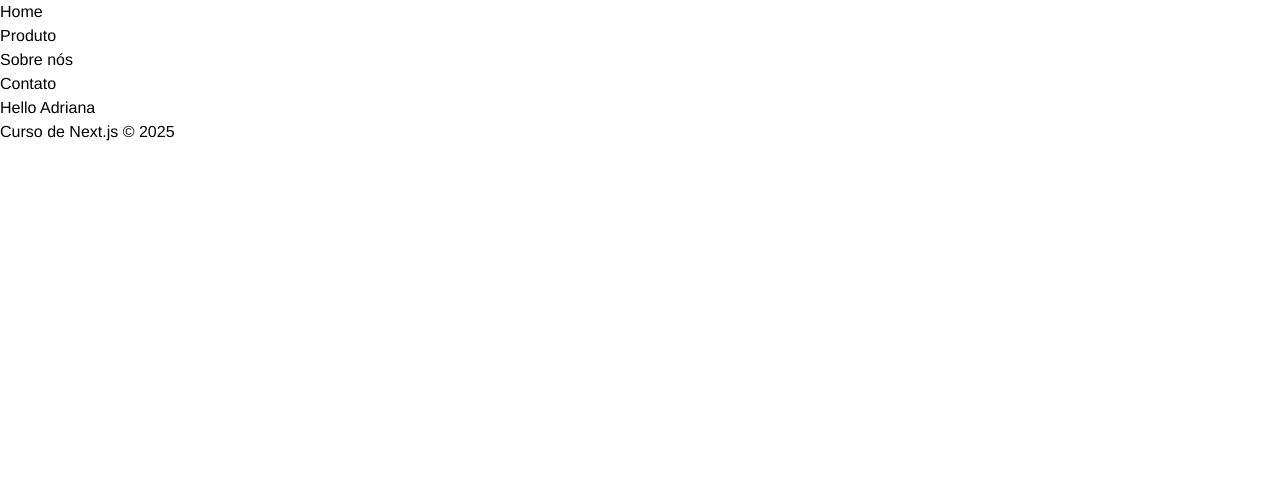
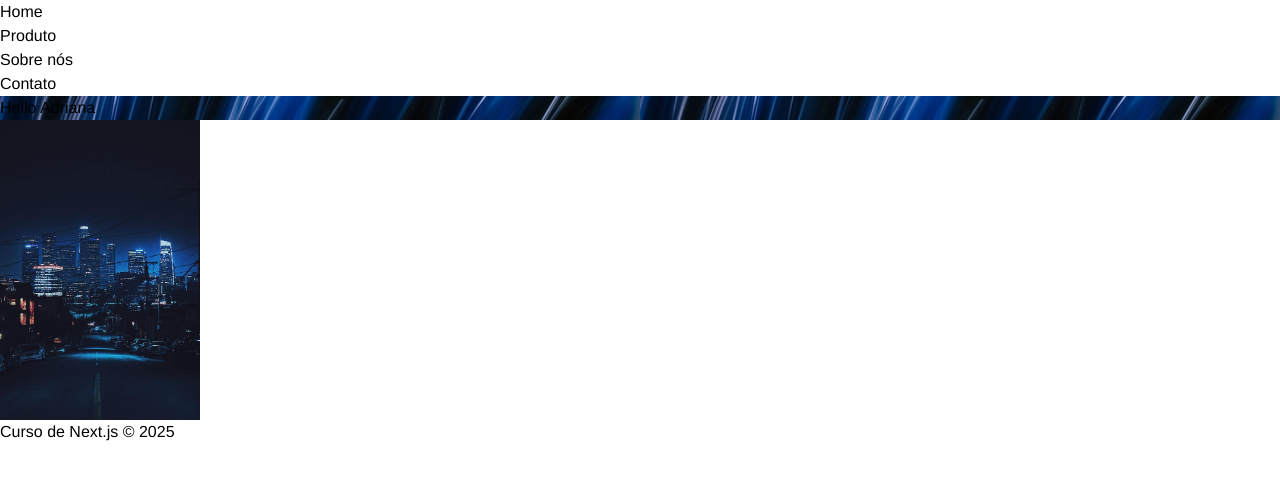
Before and after one commit to AdrianaRoza/next.js_study, a Next.js app: page / in a window 1280 px wide. Shown: the top 480 px of the page. Built offline with nearby package versions, Linux system fonts and the light colour scheme.

Commit message:
Add background image to text and additional image

```diff
--- a/src/app/page.tsx
+++ b/src/app/page.tsx
@@ -1,6 +1,7 @@
 'next client'
 
 import Head from "next/head";
+import Image from "next/image";
 
 const Home = () => {
   return (
@@ -9,7 +10,21 @@ const Home = () => {
         <title>Página Principal</title>
       </Head>
       <div>
-        <h1 className="text-4xl text-red-800">Hello Adriana</h1>
+        <h1
+          className="text-4xl text-white bg-cover bg-center p-5 mb-5"
+          style={{ backgroundImage: "url('/images/pattern.jpg')" }}>
+            Hello Adriana
+        </h1>
+
+        <div className="flex justify-center items-center">
+          <Image
+            src="/images/city.jpg"
+            width={200}
+            height={200}
+            alt="Cidade a Noite"
+            className="rounded-lg"
+          />
+        </div>
       </div>
     </>
 
```
Also changed, not shown: public/images/city.jpg (added), public/images/pattern.jpg (added).
